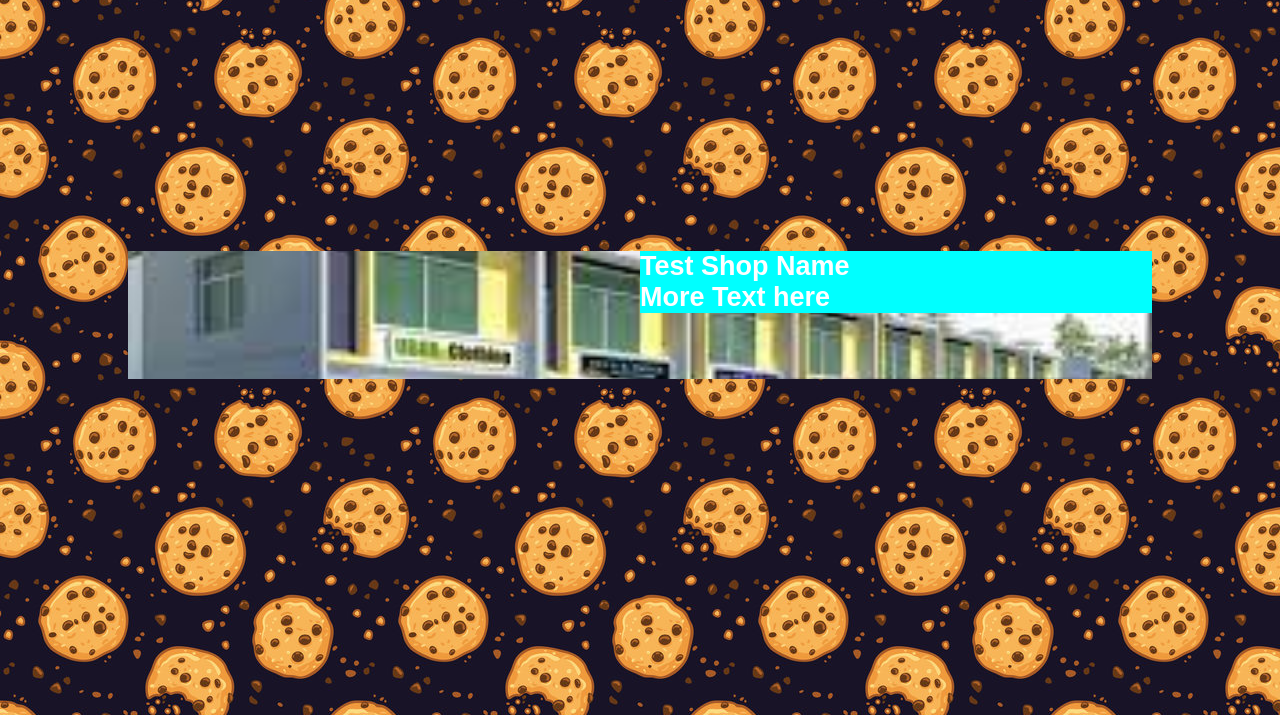
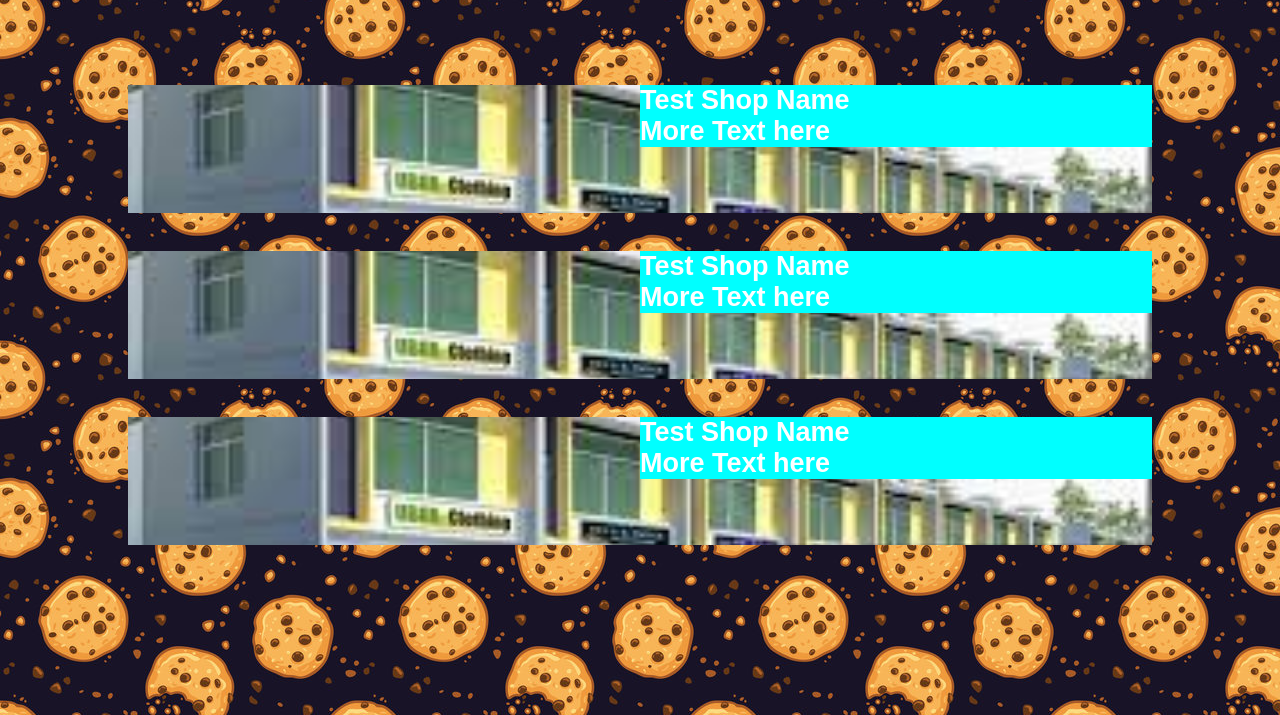
Before and after one commit to kosumi32/Cookie-World, a PHP site: page /landingPage.html in a window 1280 px wide. Shown: the part 85-800 px from the top of the page. Run offline with PHP 8.4, Linux system fonts and the light colour scheme.

Commit message:
minor modification

```diff
--- a/login and register page/landingPage.html
+++ b/login and register page/landingPage.html
@@ -26,6 +26,18 @@
                             <h1>More Text here</h1>
                         </div>
                     </div>
+                    <div class="shopWindow">
+                        <div class="testPostiion">
+                            <h1>Test Shop Name</h1>
+                            <h1>More Text here</h1>
+                        </div>
+                    </div>
+                    <div class="shopWindow">
+                        <div class="testPostiion">
+                            <h1>Test Shop Name</h1>
+                            <h1>More Text here</h1>
+                        </div>
+                    </div>
                 </main>
     </body>
 </html>
--- a/login and register page/shopWindow.css
+++ b/login and register page/shopWindow.css
@@ -8,7 +8,7 @@
 	background-position: center;
 	display: flex;
 	justify-content: right;
-
+	margin: 3vw;
 }
 .testPostiion h1{
 	z-index: 1;
```
